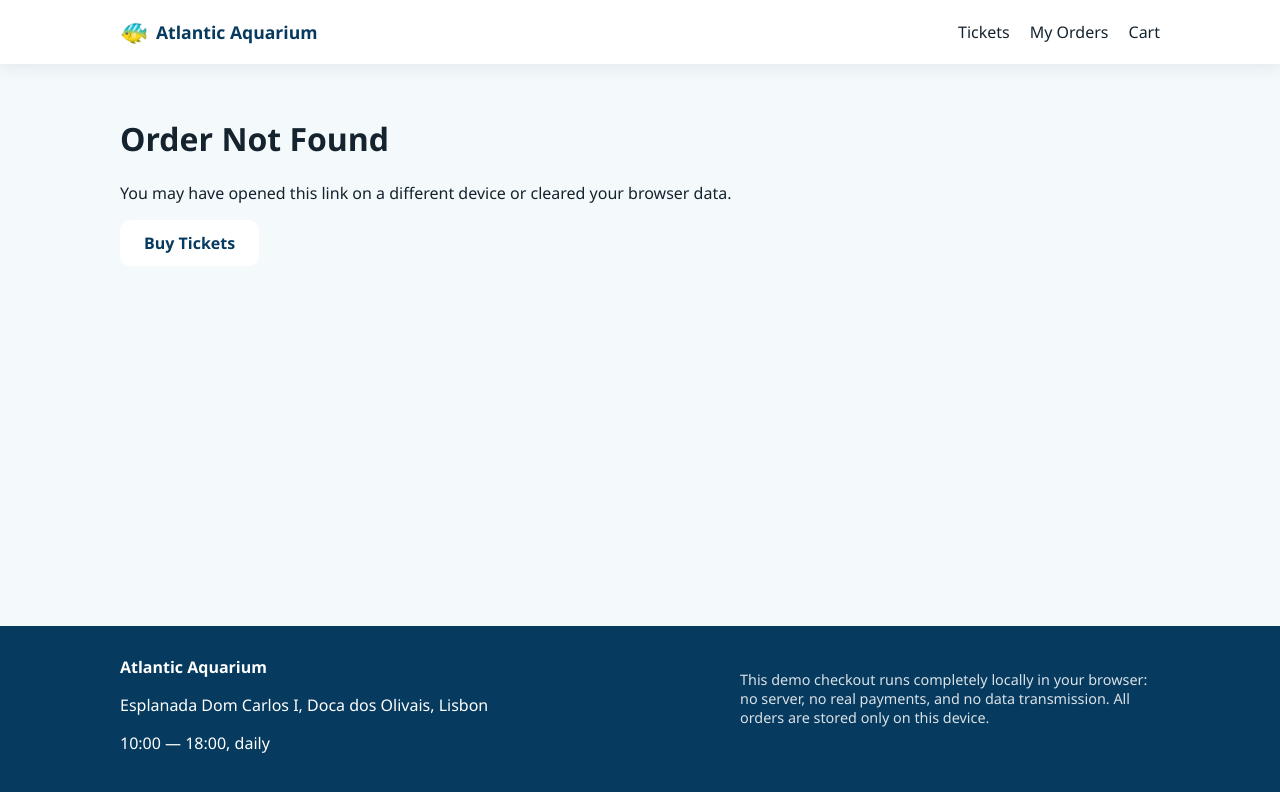
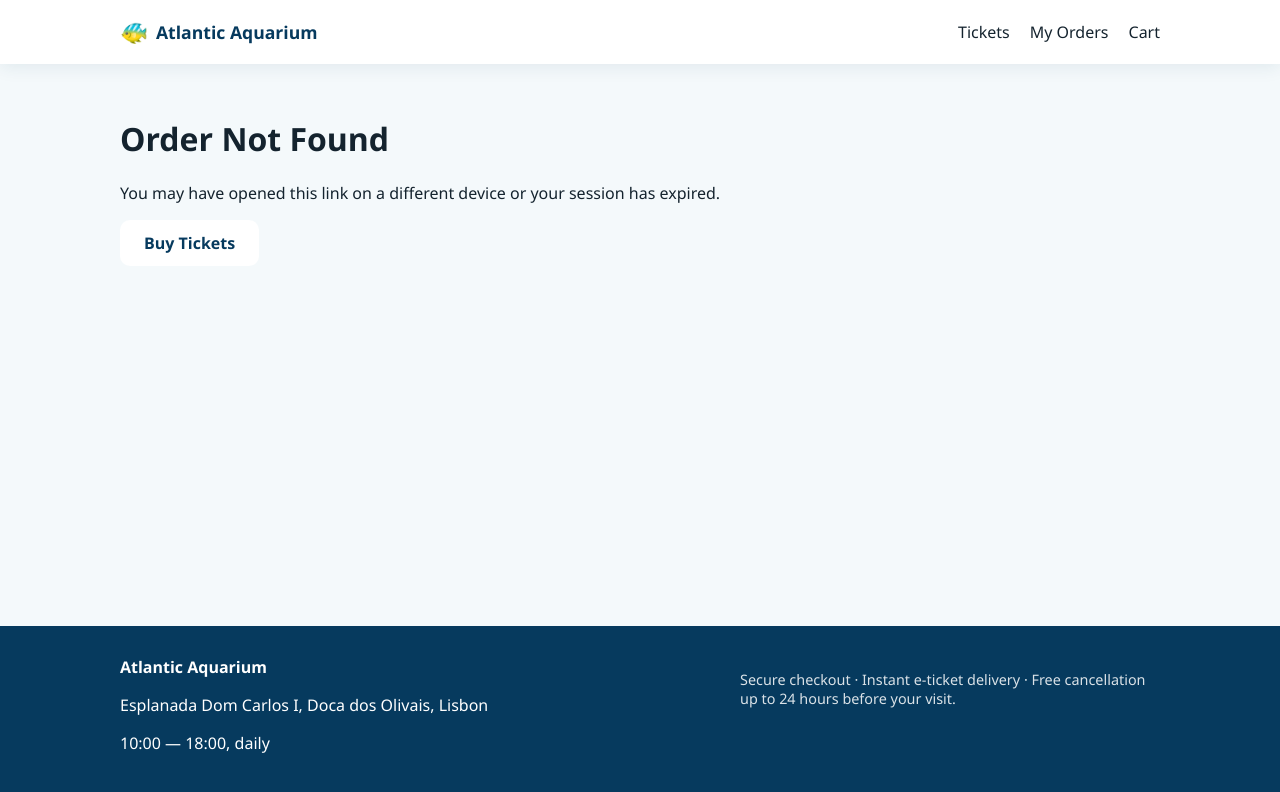
Before and after one commit to andreww99982-code/ocean1, a React (Vite) app: page /confirmation/1 in a window 1280 px wide. Shown: the top 792 px of the page. Built offline with nearby package versions, Linux system fonts and the light colour scheme.

Commit message:
Remove demo/local-version wording from user-facing text
Co-authored-by: andreww99982-code <261630904+andreww99982-code@users.noreply.github.com>

```diff
--- a/index.html
+++ b/index.html
@@ -6,7 +6,7 @@
     <meta name="viewport" content="width=device-width, initial-scale=1.0" />
     <meta
       name="description"
-      content="Local demo checkout for buying aquarium tickets: select date and time, add to cart, and place an order — completely in your browser, no server."
+      content="Buy tickets online for the Atlantic Aquarium: choose your visit date and time, pick your tickets, and check out securely."
     />
     <title>Atlantic Aquarium — tickets online</title>
   </head>
--- a/src/components/Footer.tsx
+++ b/src/components/Footer.tsx
@@ -10,8 +10,8 @@ export function Footer() {
           <p>{VENUE.openingHours}</p>
         </div>
         <p className="site-footer__note">
-          This demo checkout runs completely locally in your browser: no server, no real payments, and no data
-          transmission. All orders are stored only on this device.
+          Secure checkout &middot; Instant e-ticket delivery &middot; Free cancellation up to 24 hours before your
+          visit.
         </p>
       </div>
     </footer>
--- a/src/pages/CheckoutPage.tsx
+++ b/src/pages/CheckoutPage.tsx
@@ -32,7 +32,7 @@ export function CheckoutPage() {
     if (!fullName.trim()) next.fullName = "Please enter your full name";
     if (!EMAIL_RE.test(email.trim())) next.email = "Please enter a valid email";
     if (!phone.trim()) next.phone = "Please enter a phone number";
-    if (cardNumber.replace(/\s/g, "").length < 12) next.cardNumber = "Please enter a card number (demo, not validated)";
+    if (cardNumber.replace(/\s/g, "").length < 12) next.cardNumber = "Please enter a valid card number";
     setErrors(next);
     return Object.keys(next).length === 0;
   };
@@ -85,9 +85,9 @@ export function CheckoutPage() {
           </fieldset>
 
           <fieldset>
-            <legend>Payment (Demo)</legend>
+            <legend>Payment</legend>
             <p className="form__hint">
-              This is a local demo checkout — no real payments are processed, and card data is not sent anywhere.
+              Your payment is processed securely. Card details are encrypted and never stored on our servers.
             </p>
             <label>
               Card Number
--- a/src/pages/ConfirmationPage.tsx
+++ b/src/pages/ConfirmationPage.tsx
@@ -38,7 +38,7 @@ export function ConfirmationPage() {
     return (
       <div className="container page">
         <h1>Order Not Found</h1>
-        <p>You may have opened this link on a different device or cleared your browser data.</p>
+        <p>You may have opened this link on a different device or your session has expired.</p>
         <Link to="/tickets" className="button button--primary">
           Buy Tickets
         </Link>
@@ -56,7 +56,7 @@ export function ConfirmationPage() {
         Visit date and time: <strong>{order.date}</strong>, <strong>{order.time}</strong>
       </p>
       <p>
-        Tickets sent to email: <strong>{order.guest.email}</strong> (demo — email is not actually sent).
+        Tickets sent to email: <strong>{order.guest.email}</strong>. Please check your inbox (and spam folder).
       </p>
 
       <h2>Your Tickets</h2>
--- a/src/pages/OrdersPage.tsx
+++ b/src/pages/OrdersPage.tsx
@@ -24,7 +24,7 @@ export function OrdersPage() {
   return (
     <div className="container page">
       <h1>My Orders</h1>
-      <p>Enter the email from your order to see your tickets (data is stored only in this browser).</p>
+      <p>Enter the email address you used when booking to find your tickets.</p>
       <form className="form form--inline" onSubmit={onSubmit}>
         <label>
           Email
```
Also changed, not shown: 1 other file (tests, documents, lock files or other folders).
